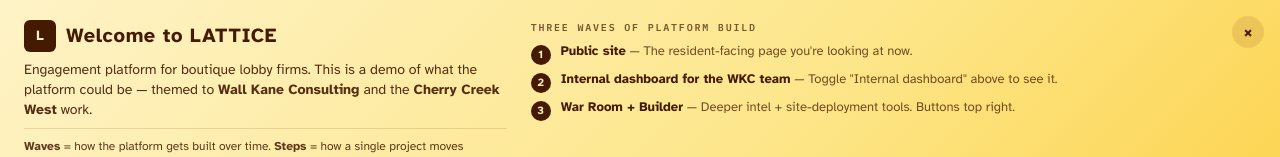
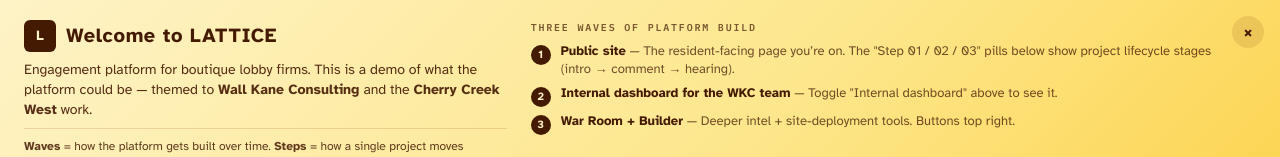
Before and after one commit to joeyough/lattice, a React (Vite) app: page / in a window 1280 px wide. Shown: the top 157 px of the page. Built offline with nearby package versions, Linux system fonts and the light colour scheme.

Commit message:
Update App.jsx

```diff
--- a/src/App.jsx
+++ b/src/App.jsx
@@ -250,7 +250,7 @@
               Three waves of platform build
             </div>
             <div className="space-y-1.5">
-              <WaveLine n="1" title="Public site" desc="The resident-facing page you're looking at now." />
+              <WaveLine n="1" title="Public site" desc='The resident-facing page you’re on. The "Step 01 / 02 / 03" pills below show project lifecycle stages (intro → comment → hearing).' />
               <WaveLine n="2" title="Internal dashboard for the WKC team" desc='Toggle "Internal dashboard" above to see it.' />
               <WaveLine n="3" title="War Room + Builder" desc="Deeper intel + site-deployment tools. Buttons top right." />
             </div>
@@ -1299,7 +1299,7 @@
       className="relative"
       style={{
         backgroundColor: '#E8DCC4',
-        backgroundImage: 'linear-gradient(rgba(255,248,235,0.70) 0%, rgba(255,248,235,0.32) 45%, rgba(255,248,235,0.58) 100%), url("https://images.unsplash.com/photo-1750762367188-2f884520d63d?w=2000&q=85&auto=format&fit=crop")',
+        backgroundImage: 'linear-gradient(90deg, rgba(255,248,235,0.96) 0%, rgba(255,248,235,0.92) 38%, rgba(255,248,235,0.55) 62%, rgba(255,248,235,0.12) 100%), url("https://images.unsplash.com/photo-1750762367188-2f884520d63d?w=2000&q=85&auto=format&fit=crop")',
         backgroundSize: 'cover',
         backgroundPosition: 'center',
         backgroundRepeat: 'no-repeat'
```
